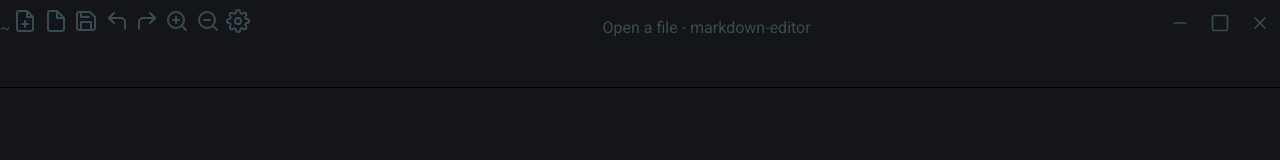
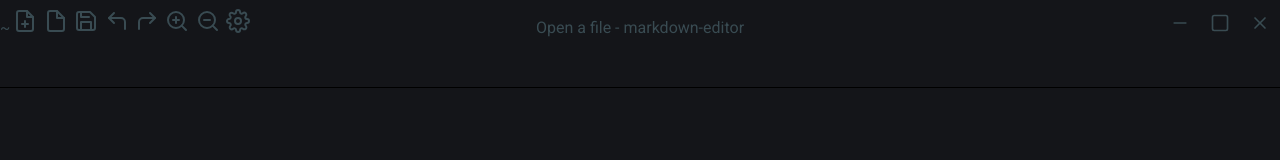
Before and after one commit to rfumic/RemisMD, a Vue app: page /#/ in a window 1280 px wide. Shown: the top 160 px of the page. Built offline with nearby package versions, Linux system fonts and the light colour scheme.

Commit message:
Added: CSS FIX

```diff
--- a/src/components/MenuBar.vue
+++ b/src/components/MenuBar.vue
@@ -299,6 +299,9 @@ watch(
   .windowControls {
     // flex: 1;
     // flex: 1 0 0;
+    flex: 1;
+    // display: flex;
+    // justify-content: center;
   }
 }
 .menu {
@@ -309,7 +312,8 @@ watch(
   overflow: hidden;
 
   // background-color: green;
-  justify-content: space-between;
+  // justify-content: space-between;
+  margin-right: auto;
 }
 
 .menu-item {
@@ -326,18 +330,21 @@ watch(
 
 .title {
   // margin: 0 auto;
-
+  height: 40px;
   // background-color: red;
-  display: flex;
+  // display: flex;
   justify-content: center;
   align-items: center;
   text-align: center;
+  overflow: hidden;
+  text-overflow: ellipsis;
 }
 .windowControls {
   // background-color: blue;
   display: flex;
   justify-content: flex-end;
   align-items: center;
+  margin-left: auto;
   div {
     -webkit-app-region: no-drag;
     svg {
```
